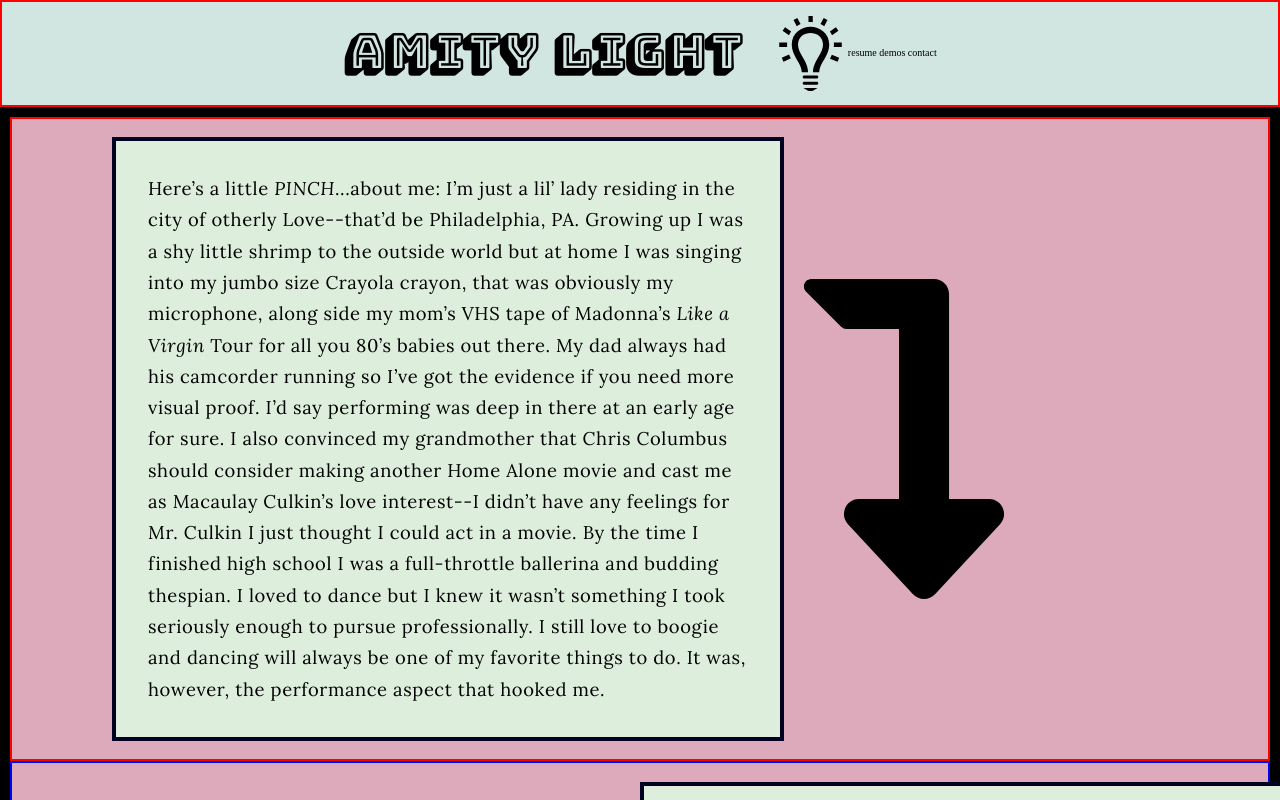
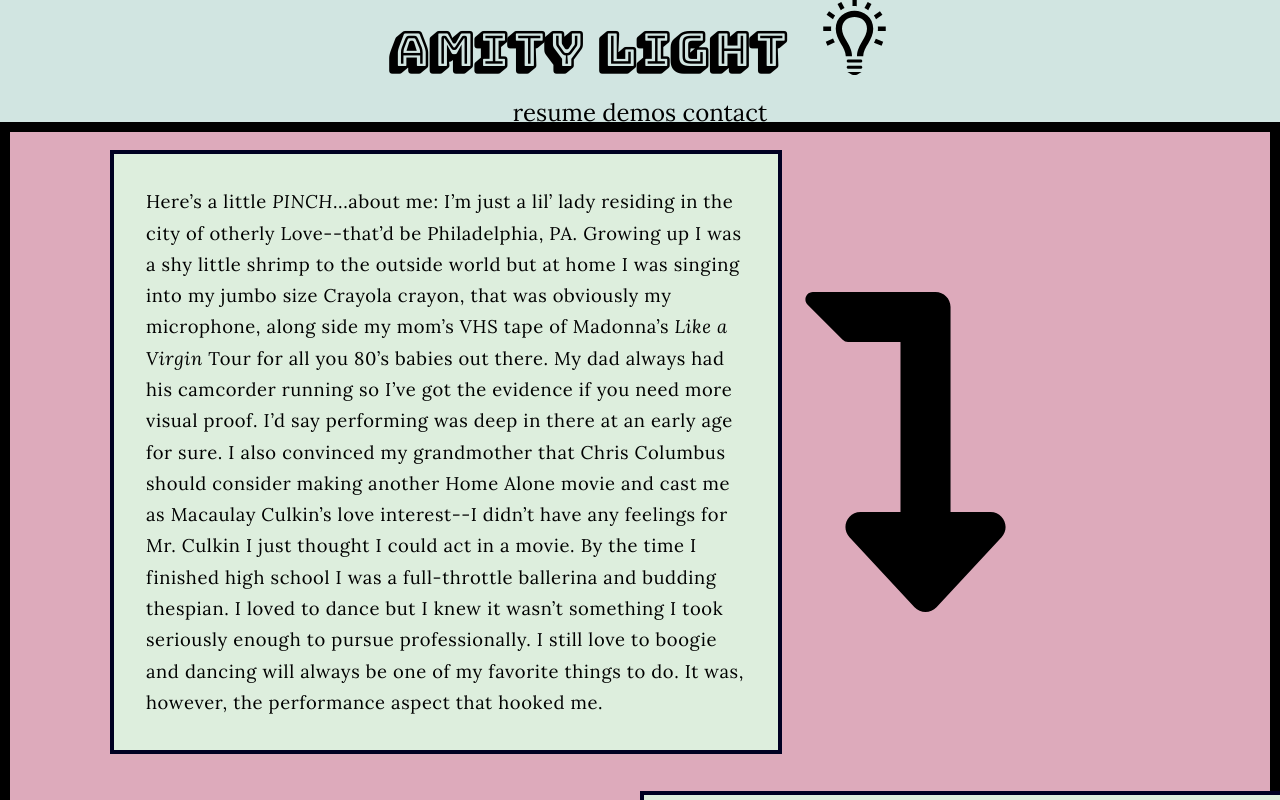
Before and after one commit to bummings/amitylight, a plain HTML site: page index.html in a window 1280 px wide. Shown: the top 800 px of the page. Drawn offline with Linux system fonts and the light colour scheme; a web font is replaced by a local one.

Commit message:
removes borders, fixes nav flex container

```diff
--- a/index.html
+++ b/index.html
@@ -13,8 +13,10 @@
   </head>
   <body>
     <div class="header">
-      <h1 class="header__text">Amity Light</h1>
-      <img src="./assets/bulb.svg" class="lightbulb" />
+      <div class="header__logo">
+        <h1 class="header__text">Amity Light</h1>
+        <img src="./assets/bulb.svg" class="lightbulb" />
+      </div>
       <nav class="nav">
         resume demos contact
       </nav>
--- a/styles.css
+++ b/styles.css
@@ -7,11 +7,20 @@ body {
 
 .header {
   display: flex;
-  flex-direction: row;
+  flex-direction: column;
   justify-content: center;
   align-items: center;
-  border: 2px solid red;
   line-height: 0.8;
+}
+
+.header__logo {
+  display: flex;
+  flex-direction: row;
+}
+
+.nav {
+  font-family: Lora;
+  font-size: 1.5rem;
 }
 
 .header__text {
@@ -25,7 +34,6 @@ body {
   grid-template-rows: 5fr;
   justify-content: center;
   align-items: center;
-  border: 2px solid greenyellow;
 }
 
 .subtitle__text {
@@ -63,7 +71,6 @@ body {
   grid-template-columns: 50% 50%;
   grid-template-rows: 1;
   padding: 0 100px;
-  border: 2px solid red;
 }
 
 .row__2 {
@@ -71,7 +78,6 @@ body {
   grid-template-columns: 50% 50%;
   grid-template-rows: 1;
   padding: 0 100px;
-  border: 2px solid blue;
 }
 
 .row__3 {
@@ -79,7 +85,6 @@ body {
   grid-template-columns: 50% 50%;
   grid-template-rows: 1;
   padding: 0 100px;
-  border: 2px solid red;
 }
 
 .row__4 {
```
